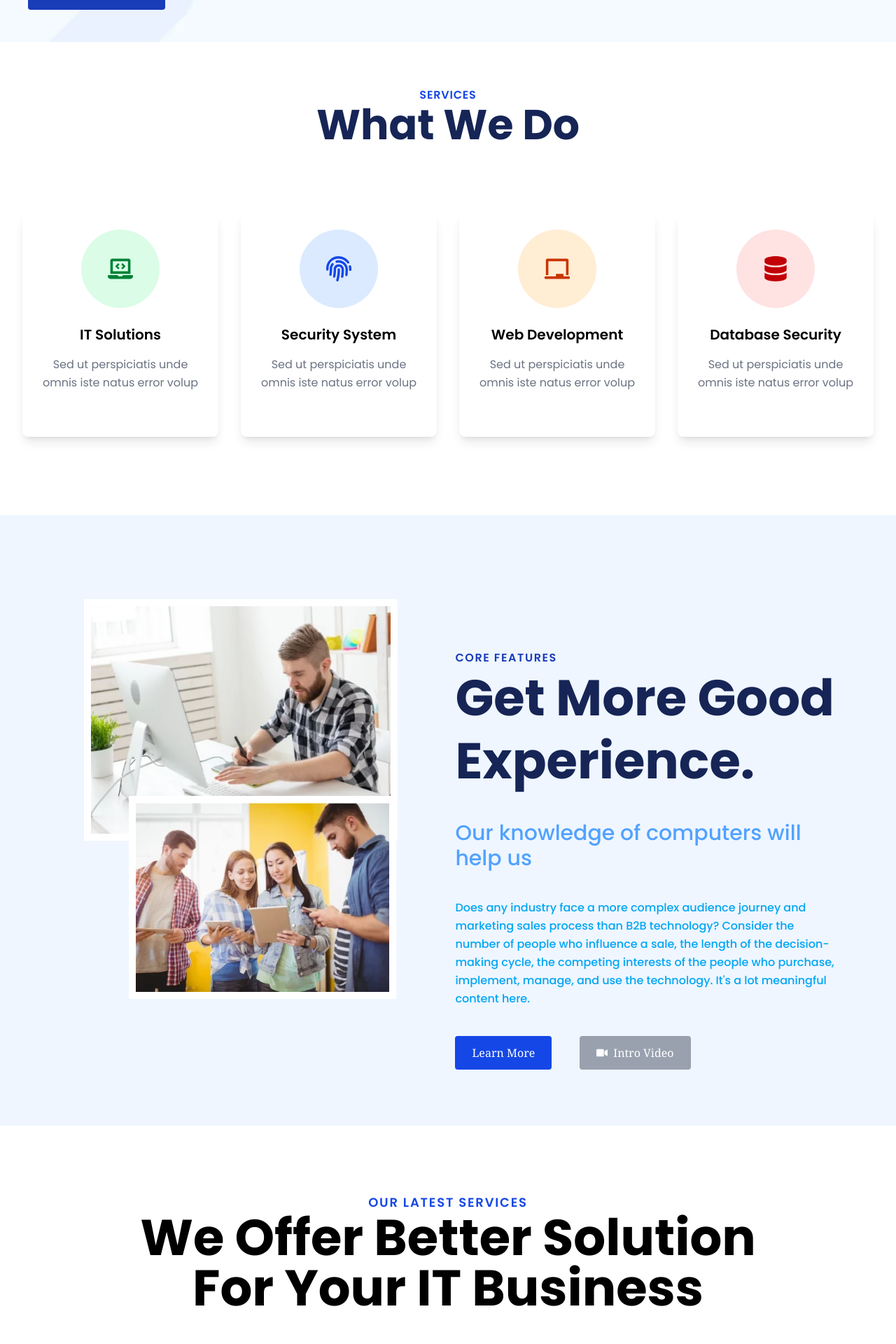
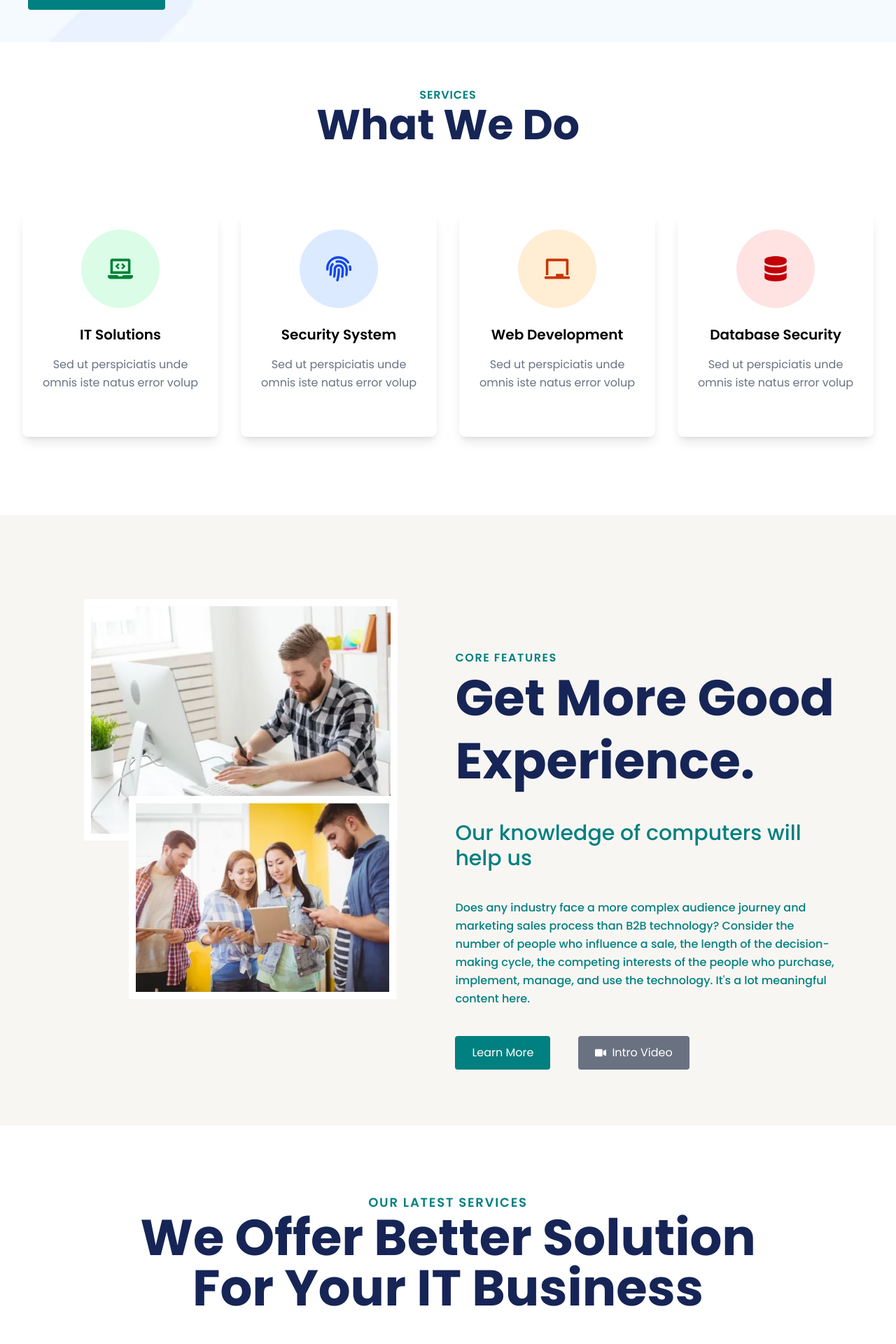
Before and after one commit to Collabority/CL-frontendNew, a React (Vite) app: page / in a window 1280 px wide. Shown: the part 740-2660 px from the top of the page at 70% size. Built offline with nearby package versions, Linux system fonts and the light colour scheme.

Commit message:
Changing colours

```diff
--- a/src/constants/Data.jsx
+++ b/src/constants/Data.jsx
@@ -114,11 +114,11 @@ export const testimonialData = [
 ];
 
 export const clients = [
-  {img: "https://html.webtend.net/omnivus/assets/img/testimonials/03.png", text: " Lorem ipsum dolor sit amet consectetur, adipisicing elit. Sed amet fuga tempora quis error explicabo.", name: "Philip Mendez", post: " Consectetur", borderColor: "red"},
+  {img: "https://html.webtend.net/omnivus/assets/img/testimonials/03.png", text: " Lorem ipsum dolor sit amet consectetur, adipisicing elit. Sed amet fuga tempora quis error explicabo.", name: "Philip Mendez", post: " Consectetur"},
 
-  {img: "https://html.webtend.net/omnivus/assets/img/testimonials/01.png", text: " Lorem ipsum dolor sit amet consectetur, adipisicing elit. Sed amet fuga tempora quis error explicabo.", name: " Eugene Freeman", post: "Tincidunt", borderColor: "blue"},
+  {img: "https://html.webtend.net/omnivus/assets/img/testimonials/01.png", text: " Lorem ipsum dolor sit amet consectetur, adipisicing elit. Sed amet fuga tempora quis error explicabo.", name: " Eugene Freeman", post: "Tincidunt"},
 
-  {img: "https://html.webtend.net/omnivus/assets/img/testimonials/02.png", text: " Lorem ipsum dolor sit amet consectetur, adipisicing elit. Sed amet fuga tempora quis error explicabo.", name: " Kelly Coleman", post: "Nulla nec", borderColor: "green"},
+  {img: "https://html.webtend.net/omnivus/assets/img/testimonials/02.png", text: " Lorem ipsum dolor sit amet consectetur, adipisicing elit. Sed amet fuga tempora quis error explicabo.", name: " Kelly Coleman", post: "Nulla nec"},
 ]
 
 export const newsSection = [
--- a/src/pages/Home.jsx
+++ b/src/pages/Home.jsx
@@ -61,7 +61,6 @@ const Home = () => {
 
   // for video playing -->
   const [showVideo, setShowVideo] = useState(false);
-
   return (
     <main className="min-h-screen bg-white font-poppins">
       {/* Hero-Section */}
@@ -84,7 +83,7 @@ const Home = () => {
                 }
               `}
               >
-                <span className="text-2xl font-semibold text-blue-950 tracking-widest">
+                <span className="text-2xl font-semibold text-[#008080] tracking-widest">
                   IT Business Consulting
                 </span>
                 <h1 className="text-8xl font-extrabold text-blue-950">
@@ -97,7 +96,7 @@ const Home = () => {
                   quae ab illo inventore veritatis
                 </p>
                 <Link to="/" className="w-full sm:w-auto">
-                  <button className="group inline-flex items-center gap-2 mt-4 justify-center px-4 sm:px-6 md:px-8 py-2 sm:py-3 bg-blue-800 hover:bg-blue-950 text-white text-sm sm:text-base md:text-base rounded font-medium w-full sm:w-auto max-w-xs sm:max-w-none transition-colors duration-300 ease-in-out">
+                  <button className="group inline-flex items-center gap-2 mt-4 justify-center px-4 sm:px-6 md:px-8 py-2 sm:py-3 bg-[#008080] hover:bg-gray-900 text-white text-sm sm:text-base md:text-base rounded font-medium w-full sm:w-auto max-w-xs sm:max-w-none transition-colors duration-300 ease-in-out">
                     Our Services
                     <ArrowRight className="ml-2 narrow-icon" />
                   </button>
@@ -130,7 +129,7 @@ const Home = () => {
       {/* What we do */}
       <section className="py-12 sm:py-16 bg-white">
         <div className="text-center mb-8 sm:mb-12 px-4 max-w-3xl mx-auto">
-          <h6 className="text-base sm:text-base font-semibold text-blue-700 tracking-wider">
+          <h6 className="text-base sm:text-base font-semibold text-[#008080] tracking-wider">
             SERVICES
           </h6>
           <h1 className="text-4xl sm:text-4xl lg:text-6xl font-bold text-blue-950">
@@ -150,7 +149,7 @@ const Home = () => {
             return (
               <div
                 key={idx}
-                className="relative overflow-hidden flex flex-col items-center text-center p-6 rounded-lg shadow-lg cursor-pointer group bg-white text-black transition-all duration-500 ease-in-out hover:bg-blue-600 hover:text-white hover:shadow-xl hover:scale-105 transform"
+                className="relative overflow-hidden flex flex-col items-center text-center p-6 rounded-lg shadow-lg cursor-pointer group bg-white text-black transition-all duration-500 ease-in-out hover:bg-gray-800 hover:text-white hover:shadow-xl hover:scale-105 transform"
               >
                 {/* Hover Dotted Background */}
                 <div
@@ -183,7 +182,7 @@ const Home = () => {
       </section>
 
       {/* core-features */}
-      <section className="bg-blue-50 py-12 sm:py-20 px-4 sm:px-8 lg:px-20 flex flex-col lg:flex-row gap-5 lg:gap-5">
+      <section className="bg-[#F8F6F3] py-12 sm:py-20 px-4 sm:px-8 lg:px-20 flex flex-col lg:flex-row gap-5 lg:gap-5">
         {/* Left Images */}
         <div className="flex flex-col pl-10 sm:flex-row lg:flex-col sm:gap-8 w-full lg:w-1/2">
           <div className="mt-0 lg:mt-10 flex-shrink-0 relative z-10">
@@ -207,17 +206,17 @@ const Home = () => {
 
         {/* Right Text */}
         <div className="mt-10 lg:mt-28 px-0 flex flex-col text-center lg:text-left w-full lg:w-1/2">
-          <h4 className="text-blue-800 font-semibold text-sm sm:text-base tracking-widest">
+          <h4 className="text-[#008080] font-semibold text-sm sm:text-base tracking-widest">
             CORE FEATURES
           </h4>
           <h1 className="text-blue-950 font-bold text-3xl sm:text-4xl md:text-5xl lg:text-6xl xl:text-7xl leading-tight max-w-full sm:max-w-xl md:max-w-2xl lg:max-w-3xl xl:max-w-4xl mx-auto sm:mx-0 text-center sm:text-left break-words">
             Get More Good Experience.
           </h1>
 
-          <h2 className="text-blue-400 mt-6 sm:mt-10 font-medium text-lg sm:text-xl lg:text-3xl">
+          <h2 className="text-[#008080] mt-6 sm:mt-10 font-medium text-lg sm:text-xl lg:text-3xl">
             Our knowledge of computers will help us
           </h2>
-          <p className="text-sm sm:text-base text-sky-500 mt-6 sm:mt-10 font-medium leading-relaxed">
+          <p className="text-sm sm:text-base text-[#008080] mt-6 sm:mt-10 font-medium leading-relaxed">
             Does any industry face a more complex audience journey and marketing
             sales process than B2B technology? Consider the number of people who
             influence a sale, the length of the decision-making cycle, the
@@ -225,13 +224,13 @@ const Home = () => {
             and use the technology. It's a lot meaningful content here.
           </p>
           <div className="flex flex-col sm:flex-row gap-4 sm:gap-10 mt-6 sm:mt-10 justify-center lg:justify-start">
-            <button className="bg-blue-700 rounded text-white font-serif py-3 px-6 hover:bg-blue-950 transition-colors w-full sm:w-auto">
+            <button className="bg-[#008080] rounded text-white py-3 px-6 hover:bg-gray-900 transition-colors w-full sm:w-auto">
               Learn More
             </button>
 
             <button
               onClick={() => setShowVideo(true)}
-              className="bg-gray-400 rounded text-white font-serif py-3 px-6 hover:bg-blue-950 flex gap-2 items-center justify-center transition-colors w-full sm:w-auto"
+              className="bg-gray-500 rounded text-white py-3 px-6 hover:bg-gray-900 flex gap-2 items-center justify-center transition-colors w-full sm:w-auto"
             >
               <Video /> Intro Video
             </button>
@@ -239,7 +238,7 @@ const Home = () => {
             {/* Popup Video (No dark overlay) */}
             {showVideo && (
               <div className="fixed inset-0 flex items-center justify-center z-50 pointer-events-none">
-                <div className="relative bg-white rounded-lg max-w-2xl w-full p-1 pointer-events-auto">
+                <div className="relative bg-[#008080] rounded-lg max-w-4xl w-full p-1 pointer-events-auto">
                   {/* Close Button */}
                   <button
                     onClick={() => setShowVideo(false)}
@@ -268,13 +267,13 @@ const Home = () => {
       {/* Our Latest Services */}
       <section className="flex flex-col mt-12 sm:mt-20 justify-center items-center px-4 py-4">
         <div className="flex flex-col mb-12 sm:mb-20 text-center">
-          <h3 className="font-semibold tracking-widest text-blue-700 text-base sm:text-lg">
+          <h3 className="font-semibold tracking-widest text-[#008080] text-base sm:text-lg">
             OUR LATEST SERVICES
           </h3>
-          <h1 className="font-bold text-4xl sm:text-5xl lg:text-7xl">
+          <h1 className="font-bold text-blue-950 text-4xl sm:text-5xl lg:text-7xl">
             We Offer Better Solution
           </h1>
-          <h1 className="font-bold text-4xl sm:text-5xl lg:text-7xl">
+          <h1 className="font-bold text-blue-950 text-4xl sm:text-5xl lg:text-7xl">
             For Your IT Business
           </h1>
         </div>
@@ -282,7 +281,7 @@ const Home = () => {
           {latestServices.map((key, index) => (
             <div
               key={index}
-              className="flex flex-col p-10 cursor-pointer text-black bg-blue-50 transition-all duration-1000 opacity-0 translate-y-20 animate-on-scroll"
+              className="flex flex-col p-10 cursor-pointer text-black bg-[#F8F6F3] transition-all duration-1000 opacity-0 translate-y-20 animate-on-scroll"
             >
               <div
                 className={`${
@@ -307,9 +306,9 @@ const Home = () => {
       </section>
 
       {/* Latest Case Study */}
-      <section className="flex flex-col bg-blue-600 mt-12 sm:mt-20">
+      <section className="flex flex-col bg-gray-900 mt-12 sm:mt-20">
         <div className="px-4 sm:px-12 py-8 sm:py-12 mt-6 sm:mt-10 w-full max-w-screen-xl mx-auto">
-          <h3 className="text-white font-medium text-lg sm:text-xl mb-4 text-center lg:text-left">
+          <h3 className="text-[#008080] font-medium text-lg sm:text-xl mb-4 text-center lg:text-left">
             Latest Case Studies
           </h3>
 
@@ -323,14 +322,14 @@ const Home = () => {
             <div className="flex gap-4 shrink-0">
               <button
                 onClick={handlePrev}
-                className="w-12 h-12 rounded-full bg-blue-900 text-white flex px-4 py-2 rounded items-center justify-center hover:bg-blue-800 transition-colors"
+                className="w-12 h-12 rounded-full bg-[#008080] text-white flex px-4 py-2 rounded items-center justify-center hover:bg-blue-900 transition-colors"
                 disabled={startIndex === 0}
               >
                 <ArrowLeft className="w-5 h-5" />
               </button>
               <button
                 onClick={handleNext}
-                className="w-12 h-12 rounded-full bg-white text-blue-900 flex px-4 py-2 bg-blue-600 rounded items-center justify-center hover:bg-blue-900 hover:text-white transition-colors"
+                className="w-12 h-12 rounded-full bg-white text-blue-900 flex px-4 py-2 bg-blue-600 rounded items-center justify-center hover:bg-[#008080] hover:text-white transition-colors"
                 disabled={startIndex + 3 >= portfolioImages.length}
               >
                 <ArrowRight className="w-5 h-5" />
@@ -366,7 +365,7 @@ const Home = () => {
                 </h4>
 
                 {/* Arrow Button */}
-                <button className="absolute bottom-4 right-4 w-10 h-10 rounded-full bg-white text-blue-700 flex items-center justify-center shadow-md hover:bg-blue-700 hover:text-white transition">
+                <button className="absolute bottom-4 right-4 w-10 h-10 rounded-full bg-white text-blue-700 flex items-center justify-center shadow-md hover:bg-[#008080] hover:text-white transition">
                   <ArrowRight className="w-4 h-4" />
                 </button>
               </div>
@@ -393,7 +392,7 @@ const Home = () => {
               <h1 className="text-2xl sm:text-3xl font-bold text-white">
                 {item.number}
               </h1>
-              <h6 className="text-xs sm:text-sm font-semibold text-white">
+              <h6 className="text-xs sm:text-sm font-semibold text-[#008080]">
                 {item.label}
               </h6>
             </div>
@@ -405,7 +404,7 @@ const Home = () => {
       <section>
         <div className="flex flex-col">
           <div className="flex flex-col justify-center items-center mt-10 sm:mt-16 px-4">
-            <h4 className="text-blue-700 font-medium text-xl sm:text-2xl text-center">
+            <h4 className="text-[#008080] font-semibold text-xl sm:text-2xl text-center">
               Our Team Member
             </h4>
             <h1 className="text-blue-950 font-extrabold text-3xl sm:text-4xl lg:text-6xl text-center">
@@ -430,19 +429,19 @@ const Home = () => {
 
                 {/* Overlay on hover */}
                 <div className="absolute inset-0 bg-gradient-to-t from-black/70 via-black/30 to-transparent opacity-0 group-hover:opacity-100 transition duration-500 flex items-end justify-center p-12 sm:p-20 gap-2">
-                  <button className="w-10 h-10 rounded-full bg-white text-blue-700 flex items-center justify-center shadow-md hover:bg-blue-700 hover:text-white transition">
+                  <button className="w-10 h-10 rounded-full bg-white text-blue-700 flex items-center justify-center shadow-md hover:bg-[#008080] hover:text-white transition">
                     <FaFacebook className="w-4 h-4" />
                   </button>
-                  <button className="w-10 h-10 rounded-full bg-white text-blue-700 flex items-center justify-center shadow-md hover:bg-blue-700 hover:text-white transition">
+                  <button className="w-10 h-10 rounded-full bg-white text-blue-700 flex items-center justify-center shadow-md hover:bg-[#008080] hover:text-white transition">
                     <FaInstagram className="w-4 h-4" />
                   </button>
-                  <button className="w-10 h-10 rounded-full bg-white text-blue-700 flex items-center justify-center shadow-md hover:bg-blue-700 hover:text-white transition">
+                  <button className="w-10 h-10 rounded-full bg-white text-blue-700 flex items-center justify-center shadow-md hover:bg-[#008080] hover:text-white transition">
                     <FaTwitter className="w-4 h-4" />
                   </button>
                 </div>
 
                 {/* Text below image */}
-                <div className="flex flex-col items-center py-6 bg-white">
+                <div className="flex flex-col items-center py-6 bg-[#F8F6F3]">
                   <h2 className="font-bold text-xl sm:text-2xl">
                     {member.title}
                   </h2>
@@ -458,7 +457,7 @@ const Home = () => {
       <section className="bg-sky-100 mt-12 sm:mt-16">
         <div className="flex flex-col">
           <div className="flex flex-col justify-center items-center py-12 sm:py-16 px-4">
-            <h4 className="text-blue-700 font-medium text-xl sm:text-2xl text-center">
+            <h4 className="text-[#008080] font-semibold text-xl sm:text-2xl text-center">
               Client Testimonials
             </h4>
             <h1 className="text-blue-950 font-extrabold text-4xl sm:text-5xl lg:text-6xl text-center">
@@ -469,7 +468,7 @@ const Home = () => {
             {clients.map((items, idx) => (
               <div key={idx} className="w-full">
                 <div
-                  className={`bg-white w-full h-auto p-8 border-t-4 border-${items.borderColor}-700 text-sm sm:text-base`}
+                  className={`bg-[#F8F6F3] w-full h-auto p-8 border-t-4 border-red-700 text-sm sm:text-base`}
                 >
                   {items.text}
                 </div>
@@ -495,10 +494,10 @@ const Home = () => {
       </section>
 
       {/* Call to action */}
-      <section className="bg-blue-700">
+      <section className="bg-gray-900">
         <div className="flex flex-col lg:flex-row px-4 sm:px-12 py-12 w-full max-w-screen-xl mx-auto gap-6 lg:gap-7 items-center">
           <div className="flex flex-col justify-start lg:mr-64 mt-8 lg:mt-16 mb-8 lg:mb-16 text-center lg:text-left flex-1">
-            <h4 className="font-medium text-xs sm:text-sm text-white">
+            <h4 className="font-semibold text-xs sm:text-sm text-[#008080]">
               CALL TO ACTION
             </h4>
             <h1 className="font-bold text-3xl sm:text-4xl lg:text-6xl text-white leading-tight">
@@ -510,9 +509,9 @@ const Home = () => {
           </div>
           <div className="flex-shrink-0">
             <Link>
-              <button className="flex items-center p-4 gap-3 bg-white rounded hover:bg-gray-100 transition-colors">
-                <FaComment className="text-blue-700" />
-                <span className="text-blue-700 font-medium">Contact Us</span>
+              <button className="flex items-center p-4 gap-3 bg-[#008080] rounded hover:bg-gray-100 transition-colors">
+                <FaComment className="text-white" />
+                <span className="text-white font-medium">Contact Us</span>
               </button>
             </Link>
           </div>
@@ -522,7 +521,7 @@ const Home = () => {
       {/* Latest News */}
       <section className="flex flex-col">
         <div className="flex flex-col justify-center items-center pt-12 sm:pt-20 px-4">
-          <h4 className="text-blue-700 font-semibold text-xl sm:text-2xl text-center">
+          <h4 className="text-[#008080] font-semibold text-xl sm:text-2xl text-center">
             Latest News
           </h4>
           <h1 className="text-blue-950 font-extrabold text-4xl sm:text-5xl lg:text-6xl text-center">
@@ -536,7 +535,7 @@ const Home = () => {
           {newsSection.map((key, idx) => (
             <div
               key={idx}
-              className="flex flex-col justify-start border-2 border-gray-200 rounded-lg overflow-hidden transition-all duration-1000 opacity-0 translate-y-20 animate-on-scroll"
+              className="bg-[#F8F6F3] flex flex-col justify-start border-2 border-gray-200 rounded-lg overflow-hidden transition-all duration-1000 opacity-0 translate-y-20 animate-on-scroll"
             >
               <img
                 src={key.img}
@@ -544,7 +543,7 @@ const Home = () => {
                 className="w-full h-48 sm:h-56 object-cover"
               />
               <div className="p-4 flex flex-col gap-4">
-                <h6 className="text-blue-700 font-bold font-serif text-sm">
+                <h6 className="text-blue-700 font-bold text-sm">
                   {key.date}
                 </h6>
                 <h4 className="font-extrabold text-lg sm:text-xl lg:text-2xl leading-tight">
```
